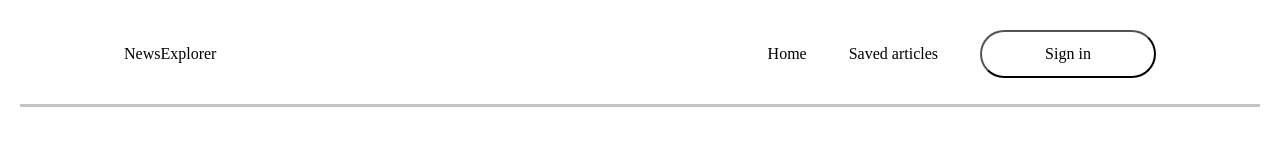
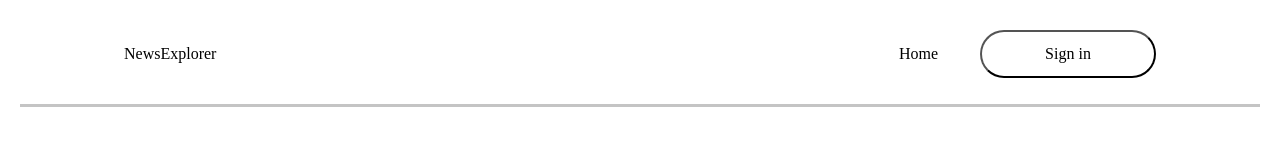
Before and after one commit to DShort13/news-explorer-frontend, a React (Vite) app: page /saved-news in a window 1280 px wide. Shown: the top 160 px of the page. Built offline with nearby package versions, Linux system fonts and the light colour scheme.

Commit message:
feature: add functionality to header and footer links

```diff
--- a/src/components/Footer/Footer.jsx
+++ b/src/components/Footer/Footer.jsx
@@ -1,3 +1,4 @@
+import { Link } from "react-router-dom";
 import "./Footer.css";
 import githubIcon from "../../assets/icons/github.svg";
 
@@ -6,7 +7,9 @@
     <footer className="footer">
       <p className="footer__copyright"> © 2025 Supersite, Powered by API</p>
       <div className="footer__links">
-        <p className="footer__home">Home</p>
+        <Link to="/" className="navigation__links">
+          <p className="footer__home">Home</p>
+        </Link>
         <a href="https://tripleten.com/" className="footer__social-link">
           <p className="footer__tripleten">TripleTen</p>
         </a>
--- a/src/components/Navigation/Navigation.css
+++ b/src/components/Navigation/Navigation.css
@@ -5,6 +5,11 @@
   padding: 30px 104px 26px;
   border-bottom: solid;
   border-color: #c4c4c4;
+}
+
+.navigation__links {
+  color: black;
+  text-decoration: none;
 }
 
 .navigation__logo {
--- a/src/components/Navigation/Navigation.jsx
+++ b/src/components/Navigation/Navigation.jsx
@@ -1,12 +1,18 @@
+import { Link } from "react-router-dom";
 import "./Navigation.css";
 
 function Navigation({ handleLoginModal }) {
   return (
     <div className="navigation">
-      <p className="navigation__logo">NewsExplorer</p>
+      <Link to="/" className="navigation__links">
+        <p className="navigation__logo">NewsExplorer</p>
+      </Link>
       <div className="navigation__user-container">
-        <p className="navigation__home">Home</p>
-        <p className="navigation__saved">Saved articles</p>
+        <Link to="/" className="navigation__links">
+          <p className="navigation__home">Home</p>
+        </Link>
+        {/* Below line is what a logged in user will see - will tackle in the next stage */}
+        {/* <p className="navigation__saved">Saved articles</p> */}
         <button onClick={handleLoginModal} className="navigation__signin">
           Sign in
         </button>
```
